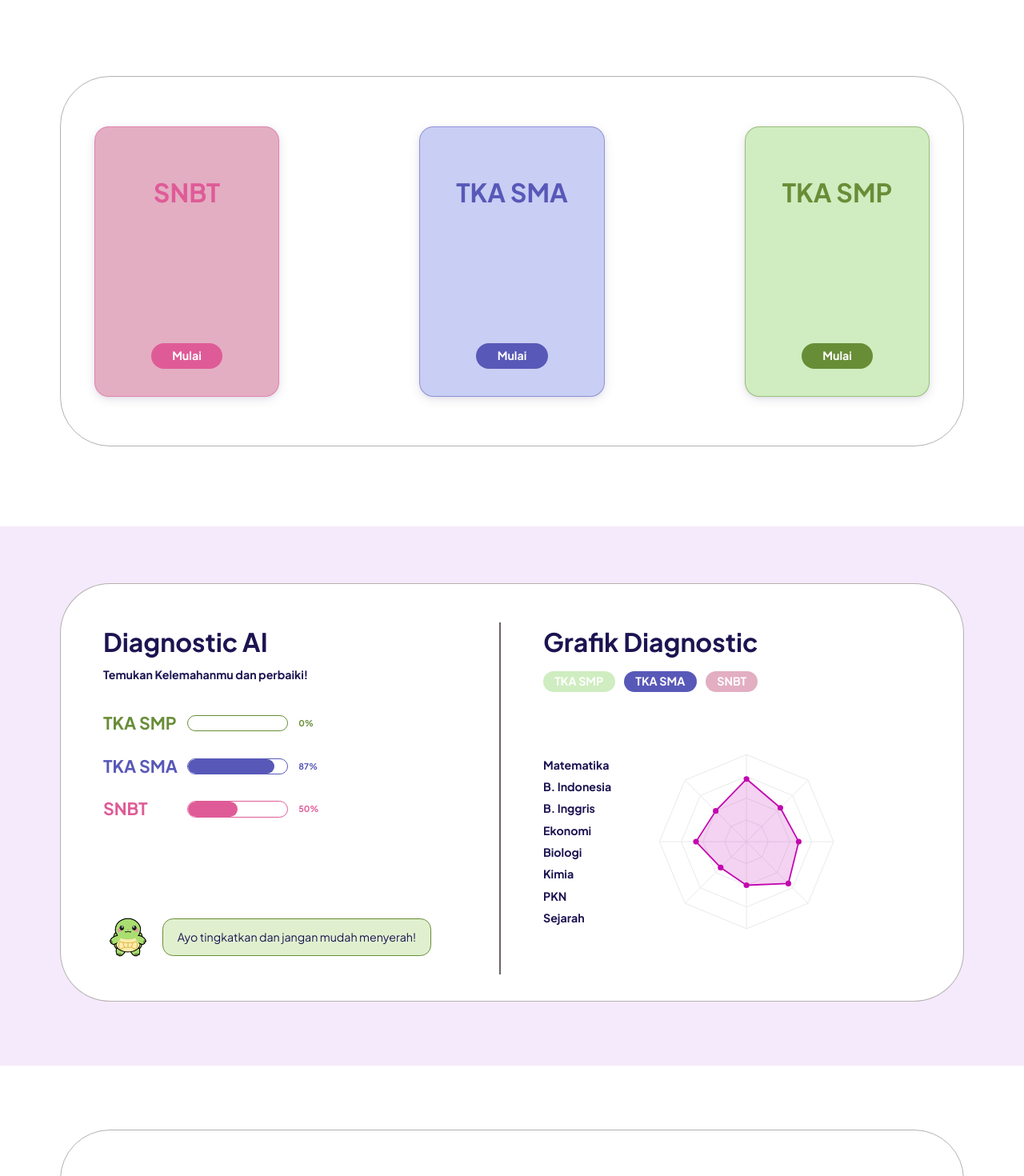
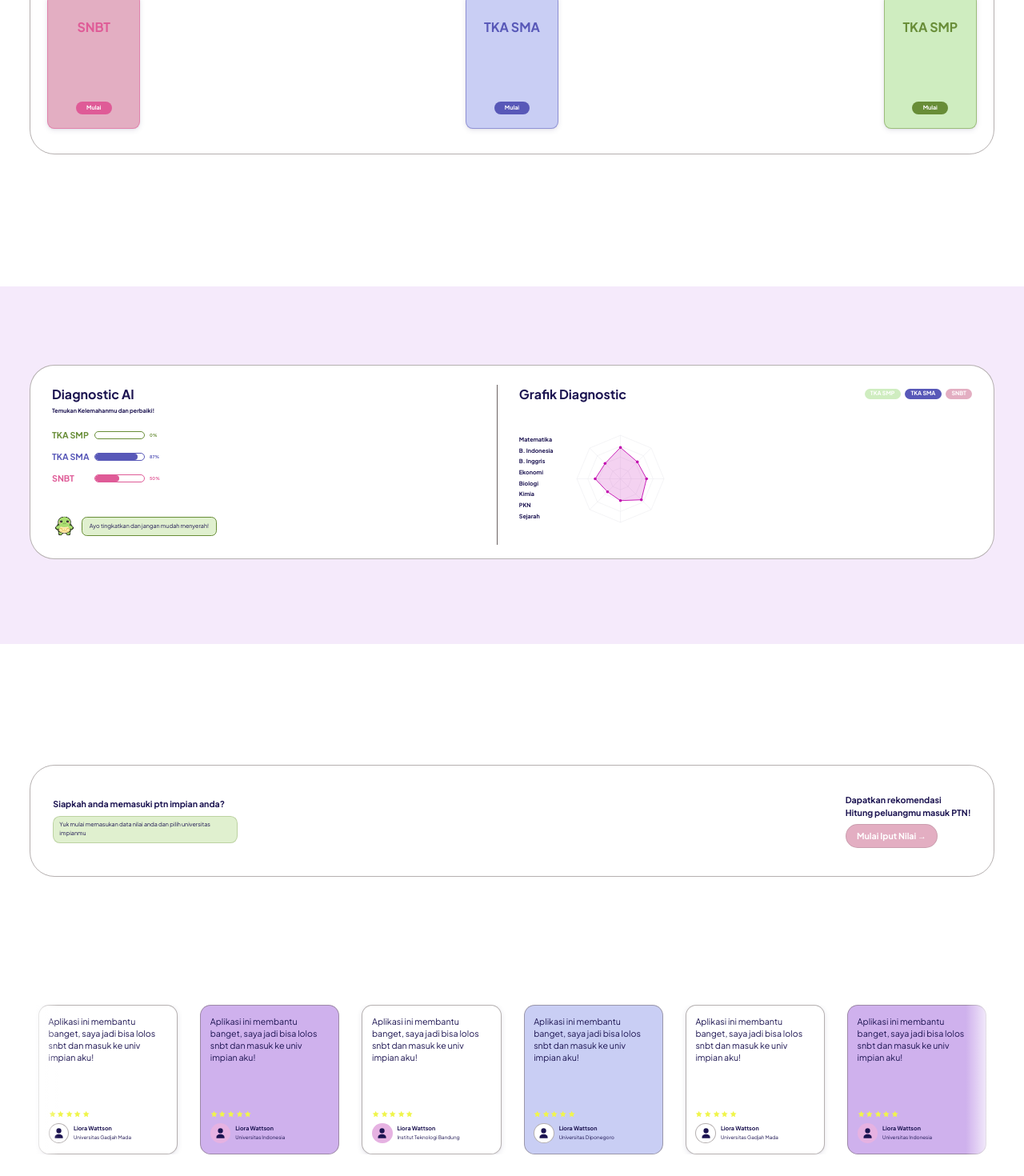
Before and after one commit to BagasRizkyHarySaputra/SIAPIN, a Next.js app: page /dashboard in a window 1280 px wide. Shown: the part 320-1790 px from the top of the page at 80% size. Built offline with nearby package versions, Linux system fonts and the light colour scheme.

Commit message:
feat(dashboard): layout desktop 50% + full-bleed + gap proporsional

```diff
--- a/app/dashboard/page.tsx
+++ b/app/dashboard/page.tsx
@@ -6,16 +6,19 @@ import { PilihanMapel } from "@/components/features/dashboard/pilihan-mapel";
 import { AiDiagnostic } from "@/components/features/dashboard/ai-diagnostic";
 import { PilihPtn } from "@/components/features/dashboard/pilih-ptn";
 import { ReviewWeb } from "@/components/features/dashboard/review-web";
-import { cqm } from "@/lib/cq";
+import { cq, cqm } from "@/lib/cq";
 
 export default function DashboardPage() {
   return (
     <main className="min-h-screen w-full bg-[#dbe9ea]">
       <Navbar />
 
-      {/* white rounded container (Rectangle 159) */}
+      {/* Full-bleed white sheet — selebar layar (bukan max 1440), jadi
+          background putih terpakai 100% lebar desktop.
+          Konten di dalamnya diskalakan 50% khusus desktop via --pm
+          (lihat .dashboard-scope di globals.css). */}
       <div
-        className="dashboard-scope relative mx-auto w-full max-w-[1440px] bg-white"
+        className="dashboard-scope relative mx-auto w-full bg-white"
         style={{
           borderTopLeftRadius: cqm(70),
           borderTopRightRadius: cqm(70),
@@ -23,10 +26,12 @@ export default function DashboardPage() {
           paddingBottom: cqm(120),
         }}
       >
+        {/* Hero */}
         <HeroSection />
 
-        {/* mapel section */}
-        <div className="mt-[1cqw]">
+        {/* mapel section — gap antar div besar TIDAK ikut skala 50%,
+            pakai cq() utuh supaya tetap lapang & proporsional. */}
+        <div className="mt-[2.5cqw]">
           <PilihanMapel />
         </div>
 
@@ -35,23 +40,23 @@ export default function DashboardPage() {
           className="relative"
           style={{
             backgroundColor: "#f5eafb",
-            marginTop: cqm(40),
+            marginTop: cq(150),
             marginInline: `calc(${cqm(84)} * -1)`,
-            paddingTop: cqm(80),
-            paddingBottom: cqm(90),
-            paddingInline: cqm(84),
+            paddingTop: cq(110),
+            paddingBottom: cq(120),
+            paddingInline: cqm(84), // sejajar dgn inset sheet
           }}
         >
           <AiDiagnostic />
         </div>
 
         {/* PILIH PTN */}
-        <div style={{ marginTop: cqm(90) }}>
+        <div style={{ marginTop: cq(170) }}>
           <PilihPtn />
         </div>
 
         {/* Review */}
-        <div style={{ marginTop: cqm(40) }}>
+        <div style={{ marginTop: cq(150) }}>
           <ReviewWeb />
         </div>
       </div>
--- a/app/globals.css
+++ b/app/globals.css
@@ -155,7 +155,8 @@
 
 /* Desktop: kartu menyempit 51.25cqw (≈738px di 1440) + panel 36.11cqw (≈520px).
    Sesuai Figma frame 333-1055: kartu x64..802, gap 52, panel x854..1374.
-   Band padding kiri 84cqw -> margin kiri -4.4444cqw agar mulai di x64. */
+   Band padding kiri 84cqw -> margin kiri -4.4444cqw agar mulai di x64.
+   Semua dikali var(--pm, 1) → ikut skala desktop 0.75x (.bimble-scope). */
 @media (min-width: 768px) {
   .bimble-area--active {
     flex-direction: row;
@@ -164,17 +165,17 @@
        Gap bawaan (5.5556cqw) di-nol-kan supaya tidak dobel (total ~117px)
        yang mendorong panel keluar viewport. */
     gap: 0;
-    margin-left: calc(4.4444cqw * -1 + 4.4444cqw); /* 0 — kartu tetap di x84 */
+    margin-left: calc((4.4444cqw * var(--pm, 1)) * -1 + (4.4444cqw * var(--pm, 1))); /* 0 — kartu tetap di x84 */
   }
   .bimble-area--active > .bimble-cards {
-    width: 51.25cqw; /* 738 */
+    width: calc(51.25cqw * var(--pm, 1)); /* 738 */
     flex-shrink: 0;
   }
   .bimble-area--active > .bimble-panel {
     display: block;
-    width: 36.1111cqw; /* 520 */
+    width: calc(36.1111cqw * var(--pm, 1)); /* 520 */
     flex-shrink: 0;
-    margin-left: 3.6111cqw; /* 52 */
+    margin-left: calc(3.6111cqw * var(--pm, 1)); /* 52 */
   }
 }
 
@@ -233,36 +234,58 @@
   }
 }
 
-/* ===== Dashboard HP scale: 1x desktop, 2x HP (<768px) ===== */
-/* Satu scope untuk hero, mapel, AI diagnostic, PTN, dan review. */
+/* ===== Bimble desktop scale: 1x HP, 0.35x konten + 0.56x navbar (≥768px) ===== */
+.bimble-scope {
+  --pm: 1;
+}
+@media (min-width: 768px) {
+  .bimble-scope {
+    --pm: 0.35;
+  }
+  /* Navbar /bimble ikut dipotong 30% juga (0.8 → 0.56). */
+  .bimble-page .nav-scope {
+    --pm: 0.56;
+  }
+}
+
+/* ===== Dashboard scale: desktop 50% (--pm & --ds = 0.5), HP 2x (--pm) ===== */
+/* --pm  : pengali utama (cqm) — font, box, padding, dll.
+   --ds  : pengali utk nilai cqw mentah (gap/rounded kecil) supaya ikut
+           mengecil di desktop tapi TETAP 1x di HP (tidak mengubah HP). */
 .dashboard-scope {
-  --pm: 1;
+  --pm: 0.5;
+  --ds: 0.5;
 }
 @media (max-width: 767px) {
   .dashboard-scope {
     --pm: 2;
+    --ds: 1;
   }
 }
 
 /* ===== Pilihan mapel: tetap 1 baris 3 kartu di HP → skala lokal 1.6x ===== */
 /* 2x tidak muat (butuh ~423px untuk ruang ~273px); 1.6x pas 1 baris. */
 .mapel-scope {
-  --pm: 1;
+  --pm: 0.5;
+  --ds: 0.5;
 }
 @media (max-width: 767px) {
   .mapel-scope {
     --pm: 1.6;
+    --ds: 1;
   }
 }
 
 /* ===== AI diagnostic: tetap 1 baris 2 panel di HP → skala lokal 1.3x ===== */
 /* 2x butuh ~430px untuk ruang 344px; 1.3x maksimal yang muat sejajar. */
 .ai-scope {
-  --pm: 1;
+  --pm: 0.5;
+  --ds: 0.5;
 }
 @media (max-width: 767px) {
   .ai-scope {
     --pm: 1.3;
+    --ds: 1;
   }
 }
 
--- a/components/features/dashboard/ai-diagnostic.tsx
+++ b/components/features/dashboard/ai-diagnostic.tsx
@@ -23,7 +23,7 @@ const chartSubjects = [
 export function AiDiagnostic() {
   return (
     <div
-      className="ai-scope flex w-full flex-row items-stretch overflow-hidden rounded-[4.86cqw] bg-white"
+      className="ai-scope flex w-full flex-row items-stretch overflow-hidden rounded-[calc(4.86cqw*var(--ds,1))] bg-white"
       style={{
         border: `${cqm(2)} solid rgba(108, 99, 99, 0.5)`,
         borderRadius: cqm(70),
@@ -48,16 +48,16 @@ export function AiDiagnostic() {
             Diagnostic AI
           </h2>
           <p
-            className="mt-[0.6cqw] font-bold"
+            className="mt-[calc(0.6cqw*var(--ds,1))] font-bold"
             style={{ fontSize: cqm(16), color: "#1c1451" }}
           >
             Temukan Kelemahanmu dan perbaiki!
           </p>
 
           {/* progress list */}
-          <div className="mt-[2.6cqw] flex flex-col gap-[1.7cqw]">
+          <div className="mt-[calc(2.6cqw*var(--ds,1))] flex flex-col gap-[calc(1.7cqw*var(--ds,1))]">
             {progress.map((p) => (
-              <div key={p.label} className="flex items-center gap-[1cqw]">
+              <div key={p.label} className="flex items-center gap-[calc(1cqw*var(--ds,1))]">
                 <span
                   className="font-bold"
                   style={{ width: cqm(104), fontSize: cqm(24), color: p.color, whiteSpace: "nowrap" }}
@@ -96,7 +96,7 @@ export function AiDiagnostic() {
 
         {/* mascot motivation bubble */}
         <div
-          className="flex items-center gap-[0.9cqw]"
+          className="flex items-center gap-[calc(0.9cqw*var(--ds,1))]"
           style={{ marginTop: cqm(20) }}
         >
           <img
@@ -105,7 +105,7 @@ export function AiDiagnostic() {
             style={{ width: cqm(70), height: cqm(71), objectFit: "contain" }}
           />
           <div
-            className="flex items-center rounded-[1.04cqw] px-[1.4cqw] py-[0.9cqw]"
+            className="flex items-center rounded-[calc(1.04cqw*var(--ds,1))] px-[calc(1.4cqw*var(--ds,1))] py-[calc(0.9cqw*var(--ds,1))]"
             style={{
               backgroundColor: "#e0f0cf",
               border: `${cqm(1)} solid #688d37`,
@@ -146,7 +146,7 @@ export function AiDiagnostic() {
           paddingBlock: cqm(54),
         }}
       >
-        <div className="flex flex-wrap items-center justify-between gap-[1cqw]">
+        <div className="flex flex-wrap items-center justify-between gap-[calc(1cqw*var(--ds,1))]">
           <h3
             className="font-bold"
             style={{ fontSize: cqm(36), color: "#1c1451" }}
@@ -154,7 +154,7 @@ export function AiDiagnostic() {
             Grafik Diagnostic
           </h3>
           {/* mode pills */}
-          <div className="flex gap-[0.9cqw]">
+          <div className="flex gap-[calc(0.9cqw*var(--ds,1))]">
             {[
               { t: "TKA SMP", c: "#cfedc0" },
               { t: "TKA SMA", c: "#5858b8" },
@@ -178,7 +178,7 @@ export function AiDiagnostic() {
 
         {/* radar: labels left, chart right */}
         <div className="flex items-center" style={{ gap: cqm(20), marginTop: cqm(40) }}>
-          <div className="flex flex-col gap-[0.8cqw]">
+          <div className="flex flex-col gap-[calc(0.8cqw*var(--ds,1))]">
             {chartSubjects.map((s) => (
               <span
                 key={s}
--- a/components/features/dashboard/hero.tsx
+++ b/components/features/dashboard/hero.tsx
@@ -43,7 +43,7 @@ export function HeroSection() {
         >
           RAIH KAMPUS IMPIANMU!
         </h1>
-        <div className="mt-[0.4cqw] flex items-center gap-[1cqw]">
+        <div className="mt-[calc(0.4cqw*var(--ds,1))] flex items-center gap-[calc(1cqw*var(--ds,1))]">
           <span
             className="font-bold"
             style={{ fontSize: cqm(64), color: "#cfb1ed", lineHeight: 1.26 }}
@@ -51,7 +51,7 @@ export function HeroSection() {
             SIAP
           </span>
           <span
-            className="inline-flex items-center rounded-[1.74cqw] px-[0.9cqw] font-bold text-white"
+            className="inline-flex items-center rounded-[calc(1.74cqw*var(--ds,1))] px-[calc(0.9cqw*var(--ds,1))] font-bold text-white"
             style={{
               backgroundColor: "#cfb1ed",
               borderRadius: cqm(25),
--- a/components/features/dashboard/pilih-ptn.tsx
+++ b/components/features/dashboard/pilih-ptn.tsx
@@ -1,13 +1,16 @@
 "use client";
 
-import Link from "next/link";
+import { useState } from "react";
 import { cqm } from "@/lib/cq";
+import { PtnPopup } from "./ptn-popup";
 
 export function PilihPtn() {
+  const [popupOpen, setPopupOpen] = useState(false);
+
   return (
     <section className="w-full">
       <div
-        className="relative flex w-full flex-col gap-[calc(2.7778cqw*var(--pm,1))] overflow-hidden rounded-[4.86cqw] py-[calc(2.7778cqw*var(--pm,1))] md:flex-row md:items-center md:justify-between md:gap-0 md:py-0"
+        className="relative flex w-full flex-col gap-[calc(2.7778cqw*var(--pm,1))] overflow-hidden rounded-[calc(4.86cqw*var(--ds,1))] py-[calc(2.7778cqw*var(--pm,1))] md:flex-row md:items-center md:justify-between md:gap-0 md:py-0"
         style={{
           borderStyle: "solid",
           borderWidth: cqm(2),
@@ -27,7 +30,7 @@ export function PilihPtn() {
           </h2>
           {/* bubble */}
           <div
-            className="mt-[1.2cqw] inline-flex items-center rounded-[1.4cqw] px-[1.1cqw] py-[0.9cqw]"
+            className="mt-[calc(1.2cqw*var(--ds,1))] inline-flex items-center rounded-[calc(1.4cqw*var(--ds,1))] px-[calc(1.1cqw*var(--ds,1))] py-[calc(0.9cqw*var(--ds,1))]"
             style={{
               backgroundColor: "#e0f0cf",
               borderStyle: "solid",
@@ -47,7 +50,7 @@ export function PilihPtn() {
 
         {/* Right text + button */}
         <div
-          className="ml-0 flex flex-col items-start md:ml-[2.7778cqw]"
+          className="ml-0 flex flex-col items-start md:ml-[calc(2.7778cqw*var(--ds,1))]"
         >
           <span
             className="font-bold"
@@ -61,9 +64,10 @@ export function PilihPtn() {
           >
             Hitung peluangmu masuk PTN!
           </span>
-          <Link
-            href="/peluang-ptn"
-            className="mt-[0.9cqw] flex items-center justify-center rounded-full font-bold text-white transition-opacity hover:opacity-90"
+          <button
+            type="button"
+            onClick={() => setPopupOpen(true)}
+            className="mt-[calc(0.9cqw*var(--ds,1))] flex cursor-pointer items-center justify-center rounded-full font-bold text-white transition-opacity hover:opacity-90"
             style={{
               height: cqm(67),
               paddingInline: cqm(30),
@@ -72,10 +76,11 @@ export function PilihPtn() {
               borderWidth: cqm(1),
               borderColor: "rgba(108, 99, 99, 0.2)", // #6c6363 @ 20% — samar agar tidak menonjol di atas fill pink
               fontSize: cqm(24),
+              fontFamily: "inherit",
             }}
           >
             Mulai Iput Nilai →
-          </Link>
+          </button>
         </div>
 
         {/* Maskot illustration (right-ish, from design at x~126 y~1813 w161 h164) */}
@@ -93,6 +98,9 @@ export function PilihPtn() {
           }}
         />
       </div>
+
+      {/* popup input nilai */}
+      {popupOpen && <PtnPopup onClose={() => setPopupOpen(false)} />}
     </section>
   );
 }
--- a/components/features/dashboard/pilihan-mapel.tsx
+++ b/components/features/dashboard/pilihan-mapel.tsx
@@ -1,6 +1,7 @@
 "use client";
 
 import Link from "next/link";
+import { useRouter } from "next/navigation";
 import { cqm } from "@/lib/cq";
 import { modes } from "@/lib/data/modes";
 
@@ -22,16 +23,18 @@ function withAlpha(hex: string, alpha: number): string {
 }
 
 export function PilihanMapel() {
+  const router = useRouter();
+
   return (
     <section
-      className="mapel-scope relative flex w-full items-center justify-center rounded-[4.86cqw]"
+      className="mapel-scope relative flex w-full items-center justify-center rounded-[calc(4.86cqw*var(--ds,1))]"
       style={{
         paddingBlock: cqm(72),
       }}
     >
       {/* outer container — selalu 1 baris 3 kartu (HP + desktop) */}
       <div
-        className="flex w-full flex-row items-center justify-between rounded-[4.86cqw] px-[1.5cqw] py-[4.8cqw] md:px-[3.3cqw]"
+        className="flex w-full flex-row items-center justify-between rounded-[calc(4.86cqw*var(--ds,1))] px-[calc(1.5cqw*var(--ds,1))] py-[calc(4.8cqw*var(--ds,1))] md:px-[calc(3.3cqw*var(--ds,1))]"
         style={{
           borderStyle: "solid",
           borderWidth: cqm(2),
@@ -44,7 +47,8 @@ export function PilihanMapel() {
           return (
             <div
               key={m.slug}
-              className="flex max-w-none flex-1 flex-col items-center justify-between rounded-[1.4cqw] md:max-w-[calc(18.0556cqw*var(--pm,1))] md:flex-none"
+              onClick={() => router.push(`/soal/${m.slug}`)}
+              className="flex max-w-none flex-1 cursor-pointer flex-col items-center justify-between rounded-[calc(1.4cqw*var(--ds,1))] transition hover:brightness-[0.97] md:max-w-[calc(18.0556cqw*var(--pm,1))] md:flex-none"
               style={{
                 width: "100%",
                 height: cqm(380),
@@ -65,6 +69,7 @@ export function PilihanMapel() {
               </span>
               <Link
                 href={`/soal/${m.slug}`}
+                onClick={(e) => e.stopPropagation()}
                 className="flex items-center justify-center rounded-full font-bold text-white transition-opacity hover:opacity-90"
                 style={{
                   width: cqm(101),
--- a/components/features/dashboard/review-web.tsx
+++ b/components/features/dashboard/review-web.tsx
@@ -36,7 +36,7 @@ const REVIEWS = [
 
 function Stars() {
   return (
-    <div className="flex gap-[0.2cqw]">
+    <div className="flex gap-[calc(0.2cqw*var(--ds,1))]">
       {Array.from({ length: 5 }).map((_, i) => (
         <svg key={i} viewBox="0 0 24 24" style={{ width: cqm(21), height: cqm(21) }} fill="#f0f54b">
           <path d="M12 2l3.09 6.26L22 9.27l-5 4.87 1.18 6.88L12 17.77l-6.18 3.25L7 14.14 2 9.27l6.91-1.01L12 2z" />
@@ -193,7 +193,7 @@ export function ReviewWeb() {
         {items.map((r, i) => (
           <div
             key={i}
-            className="flex flex-col rounded-[2.08cqw] px-[1.8cqw] py-[2cqw]"
+            className="flex flex-col rounded-[calc(2.08cqw*var(--ds,1))] px-[calc(1.8cqw*var(--ds,1))] py-[calc(2cqw*var(--ds,1))]"
             style={{
               width: cqm(392),
               minWidth: cqm(392),
@@ -221,7 +221,7 @@ export function ReviewWeb() {
             </p>
             <div className="mt-auto">
               <Stars />
-              <div className="mt-[1cqw] flex items-center gap-[0.9cqw]">
+              <div className="mt-[calc(1cqw*var(--ds,1))] flex items-center gap-[calc(0.9cqw*var(--ds,1))]">
                 <div
                   className="flex items-center justify-center rounded-full"
                   style={{
```
